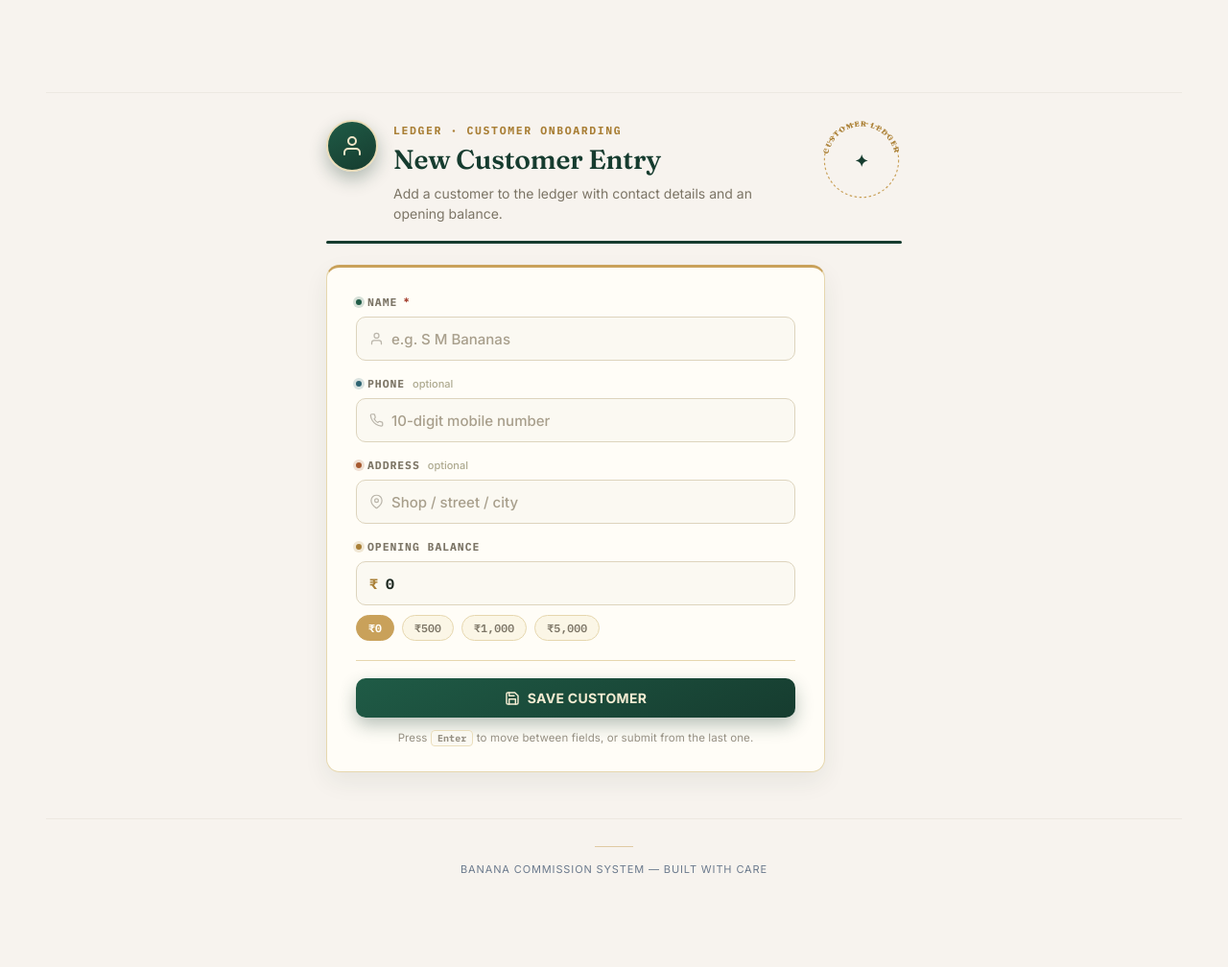
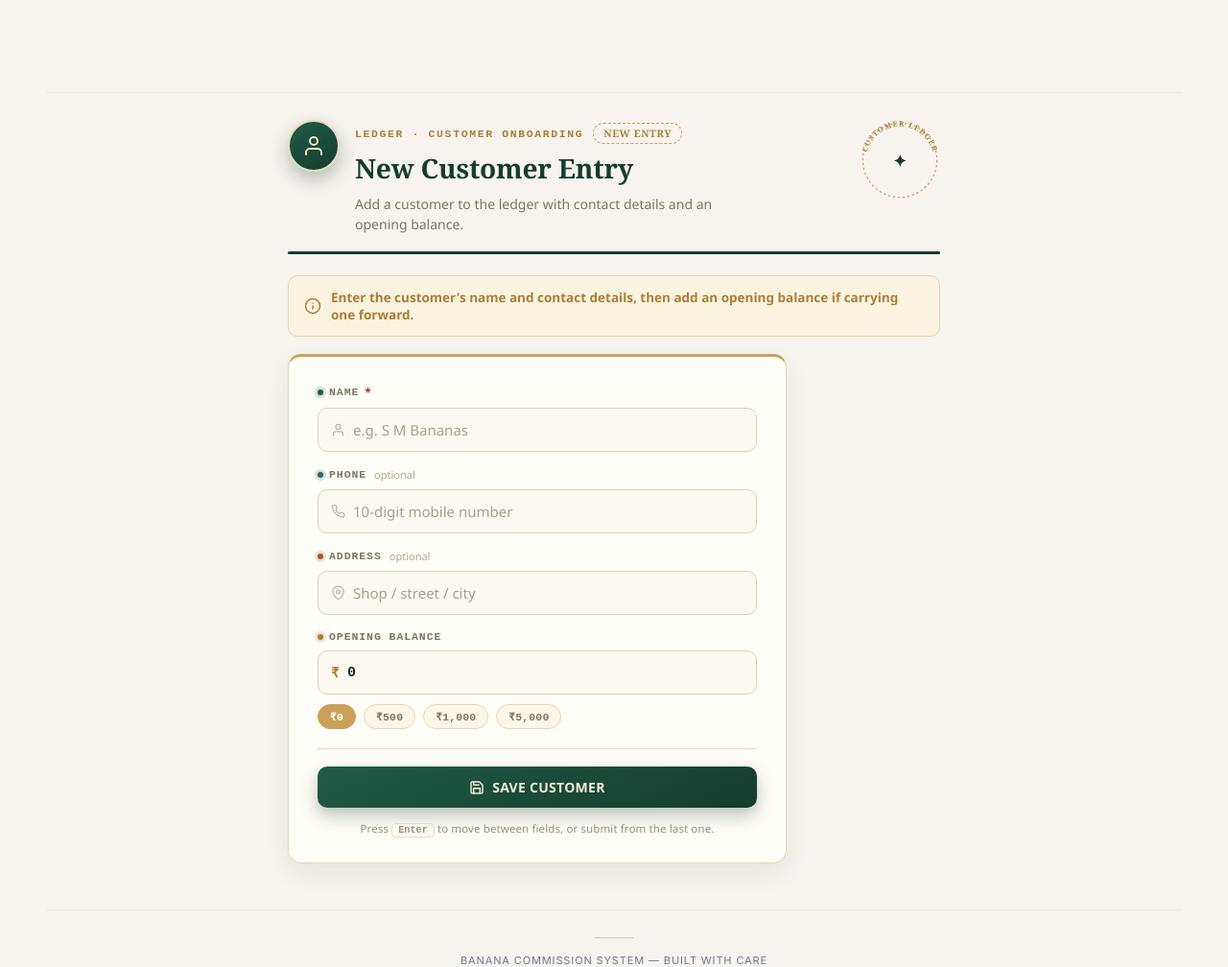
Before and after one commit to Anish-RS/commision-project-, a Flask app: page /customers/add in a window 1280 px wide. Shown: the whole page at 96% size. Before the commit the page ends 911 px from the top, so only its background shows below. Run offline with Flask 3, Linux system fonts and the light colour scheme; the visitor is signed in with stand-in values (Sample User, id 1); some libraries are stand-ins or nearby versions.

Commit message:
Update add_customer.html

```diff
--- a/templates/add_customer.html
+++ b/templates/add_customer.html
@@ -2,8 +2,6 @@
 {% block content %}
 
 <style>
-  @import url('https://fonts.googleapis.com/css2?family=Fraunces:opsz,wght@9..144,500;9..144,600;9..144,700&family=Inter:wght@400;500;600;700;800&family=IBM+Plex+Mono:wght@500;600;700&display=swap');
-
   * { box-sizing: border-box; }
 
   :root {
@@ -23,11 +21,11 @@
   body { background: var(--cream); }
 
   .page-wrap {
-    max-width: 640px;
+    max-width: 720px;
     width: 100%;
     margin: 28px auto;
     padding: 0 20px;
-    font-family: 'Inter', 'Segoe UI', Arial, sans-serif;
+    font-family: 'Segoe UI', 'Helvetica Neue', Arial, sans-serif;
   }
 
   /* ---------- Header ---------- */
@@ -71,7 +69,7 @@
   }
 
   .eyebrow {
-    font-family: 'IBM Plex Mono', 'Courier New', monospace;
+    font-family: 'Courier New', monospace;
     font-size: 11.5px;
     font-weight: 700;
     letter-spacing: 0.14em;
@@ -80,7 +78,20 @@
   }
 
   .entry-tag {
-    font-family: 'Fraunces', Georgia, serif;
+    font-family: Georgia, 'Times New Roman', serif;
+    font-size: 10.5px;
+    font-weight: 700;
+    letter-spacing: 0.06em;
+    text-transform: uppercase;
+    color: var(--gold-dark);
+    border: 1px dashed var(--gold);
+    border-radius: 999px;
+    padding: 3px 10px;
+    white-space: nowrap;
+  }
+
+  .entry-tag {
+    font-family: Georgia, 'Times New Roman', serif;
     font-size: 10.5px;
     font-weight: 700;
     letter-spacing: 0.06em;
@@ -94,9 +105,9 @@
 
   .page-heading h2 {
     margin: 0;
-    font-family: 'Fraunces', Georgia, serif;
+    font-family: Georgia, 'Times New Roman', serif;
     font-size: 28px;
-    font-weight: 600;
+    font-weight: 700;
     color: var(--green);
     letter-spacing: -0.2px;
   }
@@ -135,7 +146,7 @@
   }
 
   .seal textPath {
-    font-family: 'Fraunces', Georgia, serif;
+    font-family: Georgia, 'Times New Roman', serif;
     font-weight: 700;
     font-size: 9px;
     letter-spacing: 1.4px;
@@ -153,7 +164,7 @@
 
   .seal-glyph {
     display: block;
-    font-family: 'Fraunces', Georgia, serif;
+    font-family: Georgia, 'Times New Roman', serif;
     font-weight: 700;
     font-size: 17px;
     letter-spacing: 0.02em;
@@ -166,6 +177,23 @@
     from { opacity: 0; transform: translateY(2px); }
     to   { opacity: 1; transform: translateY(0); }
   }
+
+  /* ---------- Info banner ---------- */
+  .info-banner {
+    display: flex;
+    align-items: center;
+    gap: 10px;
+    background: #faf3df;
+    border: 1px solid var(--gold-line);
+    color: var(--gold-dark);
+    font-size: 13.5px;
+    font-weight: 600;
+    padding: 13px 16px;
+    border-radius: 10px;
+    margin: 0 0 18px;
+    width: 100%;
+  }
+  .info-banner svg { flex: none; width: 18px; height: 18px; stroke: var(--gold-dark); }
 
   /* ---------- Flash message ---------- */
   .flash-msg {
@@ -199,7 +227,7 @@
     display: flex;
     align-items: center;
     gap: 6px;
-    font-family: 'IBM Plex Mono', 'Courier New', monospace;
+    font-family: 'Courier New', monospace;
     font-size: 11.5px;
     font-weight: 700;
     letter-spacing: 0.08em;
@@ -217,7 +245,7 @@
     flex-shrink: 0;
   }
 
-  label .req { color: var(--red); font-size: 12px; font-family: 'Inter', sans-serif; }
+  label .req { color: var(--red); font-size: 12px; font-family: 'Segoe UI', Arial, sans-serif; }
 
   label .opt {
     font-weight: 500;
@@ -226,7 +254,7 @@
     color: #ada98f;
     font-size: 11px;
     margin-left: 2px;
-    font-family: 'Inter', sans-serif;
+    font-family: 'Segoe UI', Arial, sans-serif;
   }
 
   .form-group { margin-bottom: 16px; }
@@ -269,7 +297,7 @@
     line-height: 20px;
     color: var(--ink);
     font-weight: 500;
-    font-family: 'Inter', Arial, sans-serif;
+    font-family: 'Segoe UI', Arial, sans-serif;
   }
 
   .input-field:focus {
@@ -336,13 +364,13 @@
     font-weight: 700;
     font-size: 15px;
     pointer-events: none;
-    font-family: 'IBM Plex Mono', 'Courier New', monospace;
+    font-family: 'Courier New', monospace;
     z-index: 1;
   }
 
   .amount-wrap input {
     padding-left: 30px;
-    font-family: 'IBM Plex Mono', 'Courier New', monospace;
+    font-family: 'Courier New', monospace;
     font-weight: 700;
     letter-spacing: 0.02em;
     font-variant-numeric: tabular-nums;
@@ -360,7 +388,7 @@
     border: 1px solid var(--gold-line);
     background: #fbf6e6;
     color: var(--muted);
-    font-family: 'IBM Plex Mono', 'Courier New', monospace;
+    font-family: 'Courier New', monospace;
     font-size: 11.5px;
     font-weight: 600;
     letter-spacing: 0.01em;
@@ -393,7 +421,7 @@
     font-size: 12px;
     font-weight: 600;
     width: fit-content;
-    font-family: 'Inter', sans-serif;
+    font-family: 'Segoe UI', Arial, sans-serif;
     animation: statusIn 0.2s ease;
   }
 
@@ -442,7 +470,7 @@
     align-items: center;
     gap: 8px;
     text-transform: uppercase;
-    font-family: 'Inter', sans-serif;
+    font-family: 'Segoe UI', Arial, sans-serif;
     width: 100%;
     justify-content: center;
   }
@@ -491,7 +519,7 @@
   }
 
   .form-hint kbd {
-    font-family: 'IBM Plex Mono', monospace;
+    font-family: 'Courier New', monospace;
     font-size: 10px;
     font-weight: 700;
     border: 1px solid var(--gold-line);
@@ -526,6 +554,7 @@
       <div class="page-heading">
         <div class="eyebrow-row">
           <span class="eyebrow">Ledger &middot; Customer Onboarding</span>
+          <span class="entry-tag">New Entry</span>
         </div>
         <h2>New Customer Entry</h2>
         <p>Add a customer to the ledger with contact details and an opening balance.</p>
@@ -547,6 +576,13 @@
   </div>
 
   <div class="header-divider"></div>
+
+  <div class="info-banner">
+    <svg viewBox="0 0 24 24" fill="none" stroke-width="2" stroke-linecap="round" stroke-linejoin="round">
+      <circle cx="12" cy="12" r="10"/><path d="M12 16v-4M12 8h.01"/>
+    </svg>
+    Enter the customer's name and contact details, then add an opening balance if carrying one forward.
+  </div>
 
   {% with messages = get_flashed_messages(with_categories=true) %}
     {% if messages %}
```
